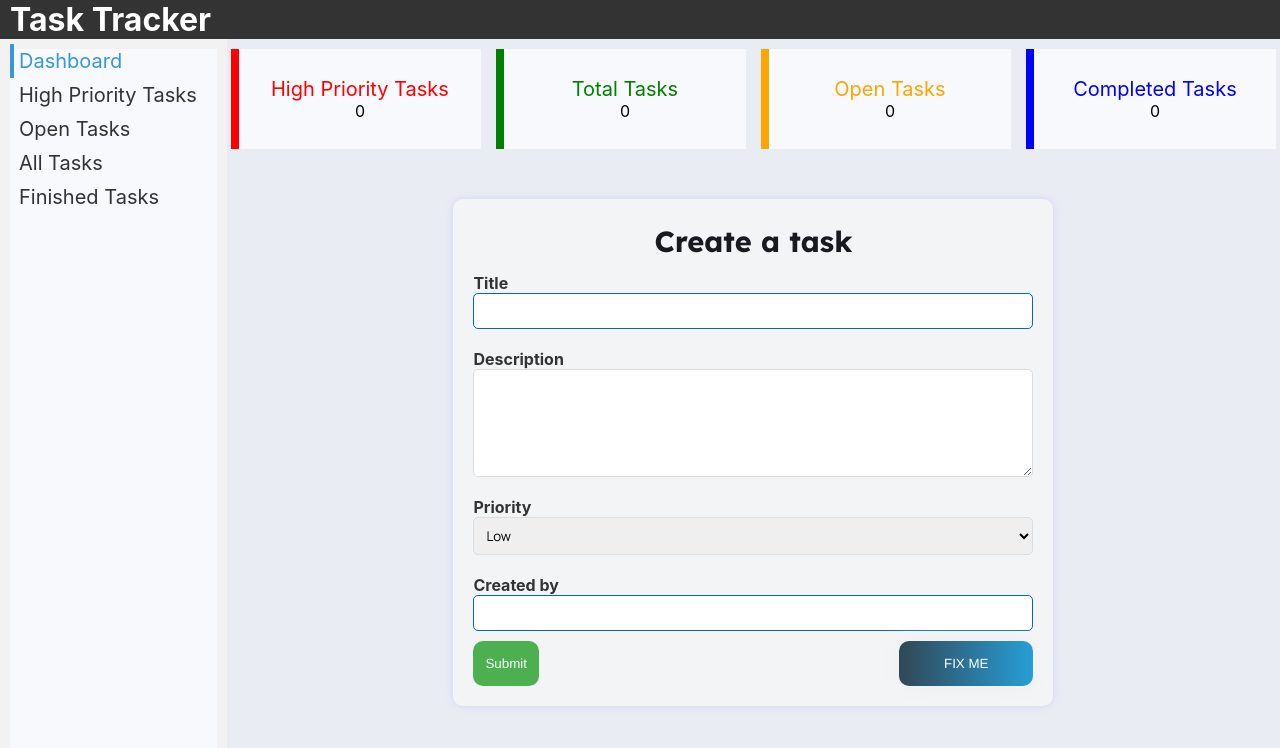
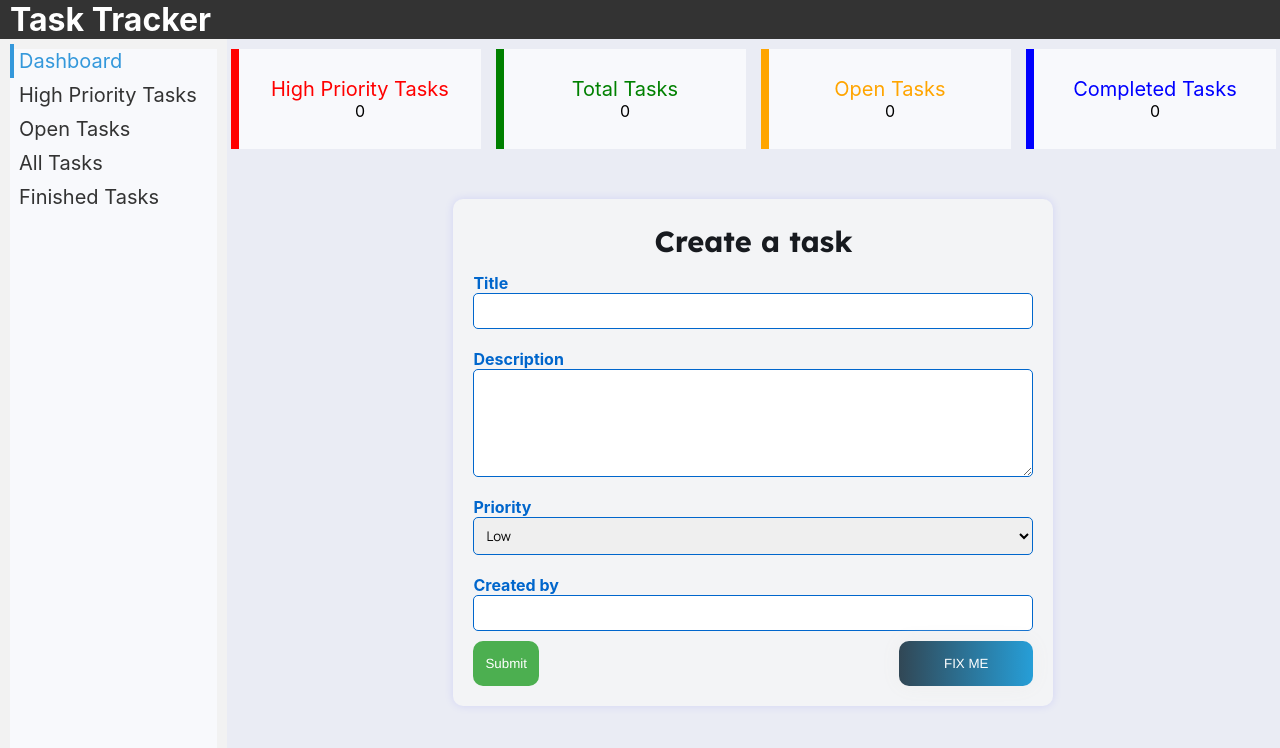
Before and after one commit to BuraYu/task-tracker, a React (Create React App) app in the folder client/: page / in a window 1280 px wide. Shown: the top 748 px of the page. Built offline with nearby package versions, Linux system fonts and the light colour scheme; no server answers.

Commit message:
refactored create-task

```diff
--- a/client/src/components/CreateTask/CreateTask.css
+++ b/client/src/components/CreateTask/CreateTask.css
@@ -21,19 +21,19 @@ h1 {
   text-align: center;
 }
 
-.dashboard-form {
+.create-task-form {
   display: flex;
   flex-direction: column;
 }
 
-label {
-  color: #0066cc; /* Medium Blue */
+form > label {
+  color: #0066cc;
   margin-top: 10px;
 }
 
-input,
-textarea,
-select {
+form > input,
+form > textarea,
+form > select {
   padding: 8px;
   margin-bottom: 10px;
   border: 1px solid #0066cc;
@@ -41,7 +41,7 @@ select {
   font-family: Manrope;
 }
 
-button {
+form > button {
   background-color: #004080;
   color: #ffffff;
   padding: 10px;
@@ -51,7 +51,7 @@ button {
   transition: background-color 0.3s;
 }
 
-button:hover {
+form > button:hover {
   background-color: #00264d;
 }
 
--- a/client/src/components/CreateTask/CreateTask.js
+++ b/client/src/components/CreateTask/CreateTask.js
@@ -13,29 +13,6 @@ const CreateTask = () => {
     owner: '',
   })
 
-  // const test = () => {
-  //   fetchChatGPT('tell me a joke')
-  // }
-  // const fetchChatGPT = async (userMessage) => {
-  //   try {
-  //     const response = await fetch('http://localhost:5555/chatgpt', {
-  //       method: 'POST',
-  //       headers: {
-  //         'Content-Type': 'application/json',
-  //       },
-  //       body: JSON.stringify({ userMessage }),
-  //     })
-
-  //     if (!response.ok) {
-  //       throw new Error('Failed to fetch data from server')
-  //     }
-
-  //     const data = await response.json()
-  //     console.log('Received message from server:', data)
-  //   } catch (error) {
-  //     console.error('Error fetching data:', error.message)
-  //   }
-  // }
   const translateText = useCallback(async () => {
     const openai = new OpenAI({
       apiKey: process.env.REACT_APP_OPENAI_API_KEY,
@@ -106,7 +83,7 @@ const CreateTask = () => {
   return (
     <div className="create-task-container">
       <h1 className="create-task-header">Create a task</h1>
-      <form onSubmit={handleSubmit} className="dashboard-form">
+      <form onSubmit={handleSubmit} className="create-task-form">
         <label htmlFor="title">Title</label>
         <input
           type="text"
```
